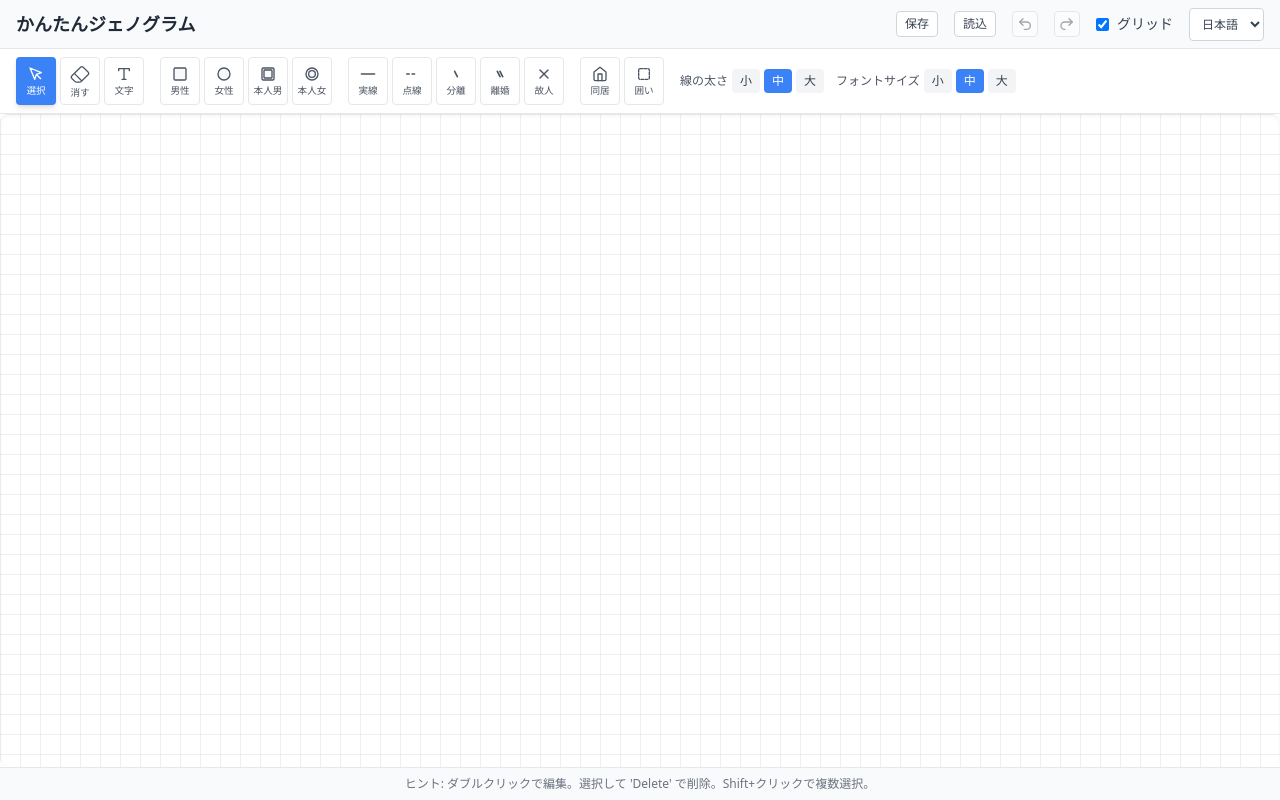
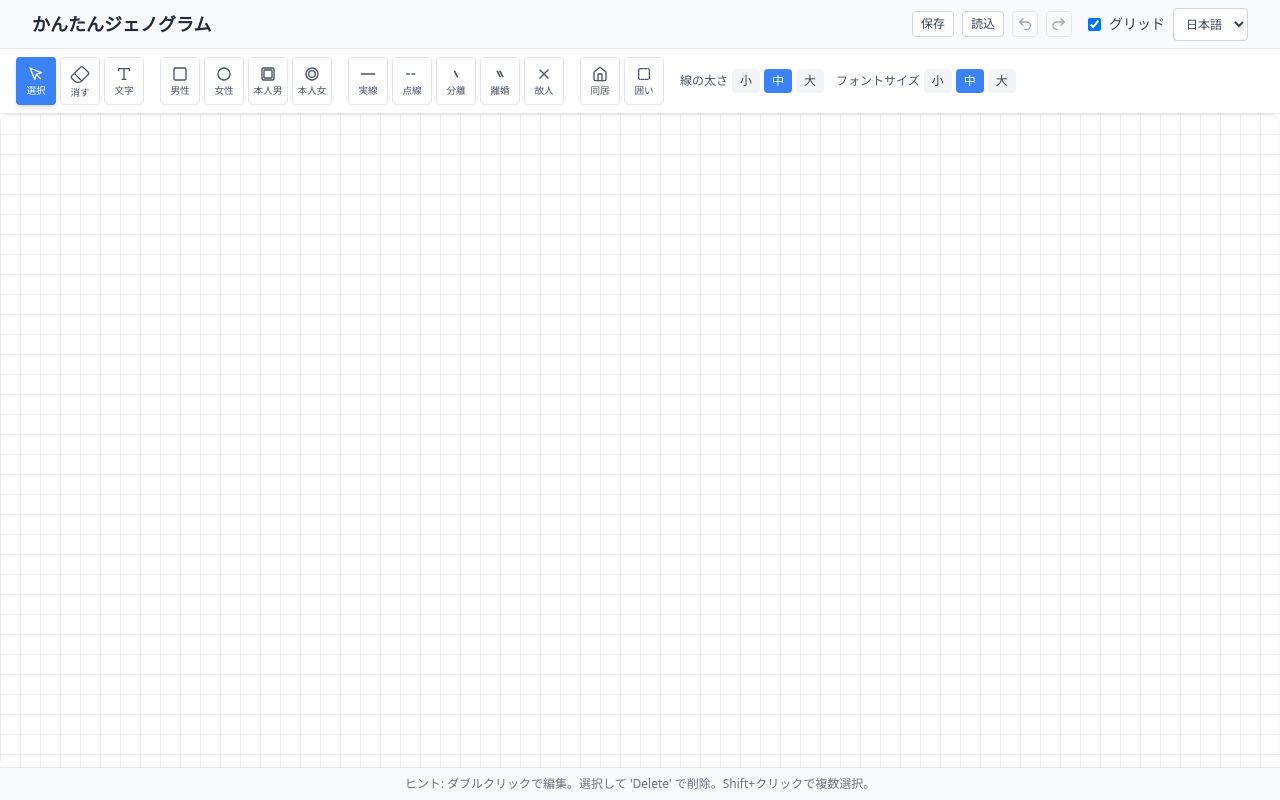
Before and after one commit to mochizukimasao/easy-genogram, a React (Vite) app: page / in a window 1280 px wide. Built offline with nearby package versions, Linux system fonts and the light colour scheme.

Commit message:
feat: Refine header spacing for improved aesthetics

```diff
--- a/components/Header.tsx
+++ b/components/Header.tsx
@@ -1,4 +1,3 @@
-
 import React from 'react';
 import { useLanguage } from '../contexts/LanguageContext';
 import { UndoIcon } from './icons/UndoIcon';
@@ -47,10 +46,10 @@ const Header: React.FC<HeaderProps> = ({ onSave, onLoad, onUndo, onRedo, canUndo
 
   return (
     <header className="bg-gray-50 border-b border-gray-200 z-20 w-full">
-      <div className="max-w-full mx-auto px-2 sm:px-4 overflow-x-auto">
+      <div className="max-w-full mx-auto px-4 sm:px-6 lg:px-8 overflow-x-auto">
         <div className="flex justify-between items-center h-10 sm:h-12 flex-nowrap">
-          <h1 className="text-base sm:text-lg font-bold text-gray-800 whitespace-nowrap">{t('header')}</h1>
-          <div className="flex items-center gap-2 sm:gap-4 flex-nowrap">
+          <h1 className="text-base sm:text-lg font-bold text-gray-800 whitespace-nowrap mr-4">{t('header')}</h1>
+          <div className="flex items-center gap-1 sm:gap-2 flex-nowrap">
             <Button onClick={onSave}>{t('save')}</Button>
             <Button onClick={onLoad}>{t('load')}</Button>
             <IconButton onClick={onUndo} disabled={!canUndo} title={t('undo')}>
@@ -59,7 +58,7 @@ const Header: React.FC<HeaderProps> = ({ onSave, onLoad, onUndo, onRedo, canUndo
             <IconButton onClick={onRedo} disabled={!canRedo} title={t('redo')}>
                 <RedoIcon className="w-4 h-4"/>
             </IconButton>
-            <div className="flex items-center whitespace-nowrap">
+            <div className="flex items-center whitespace-nowrap ml-2">
                 <input
                     type="checkbox"
                     id="grid-toggle"
```
